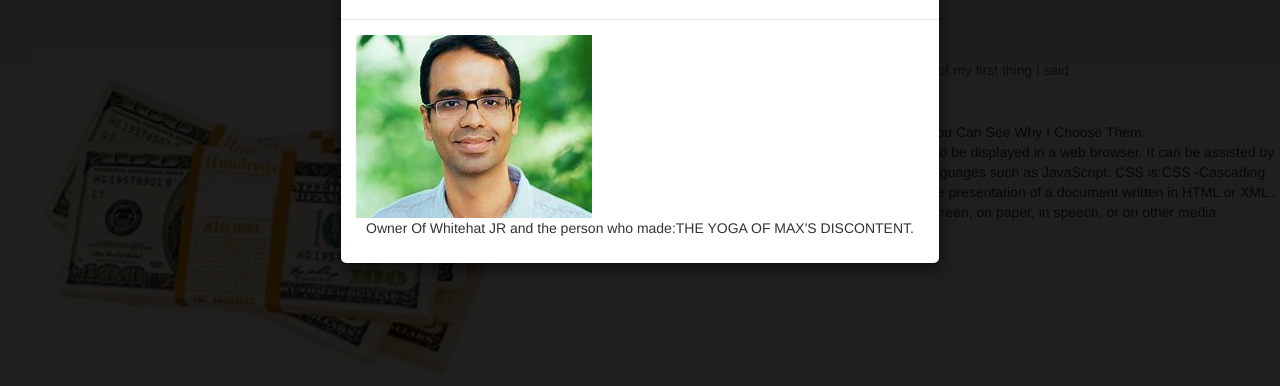
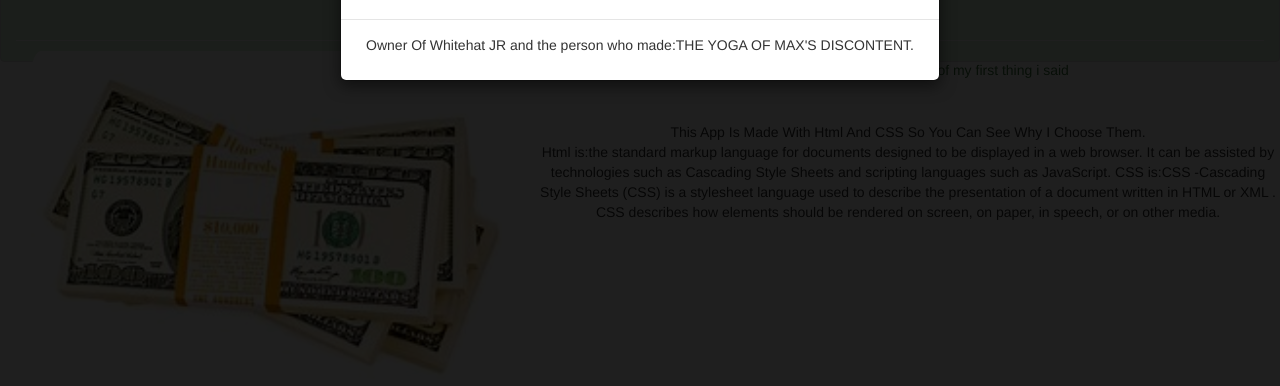
Before and after one commit to Ahishayan/4-school-app, a plain HTML site: page index.html in a window 1280 px wide. Both pictures are taken after a click on the element "Karan Bajaj". Shown: the part 5111-5497 px from the top of the page. Drawn offline with nearby package versions, Linux system fonts and the light colour scheme.

Commit message:
Update index.html

```diff
--- a/index.html
+++ b/index.html
@@ -186,7 +186,7 @@ Navigation bar code here
 				<div class="modal-header"> <button type="button" class="close" data-dismiss="modal">&times;</button>
 					<h4 class="modal-title">Karan Bajaj</h4>
 				</div>
-				<div class="modal-body"> <img src="th.jpg" class="img-responsive img_modal">
+				<div class="modal-body">
 					<p class="p_modal">Owner Of Whitehat JR and the person who made:THE YOGA OF MAX'S DISCONTENT.<br>
 
 						</p>
```
